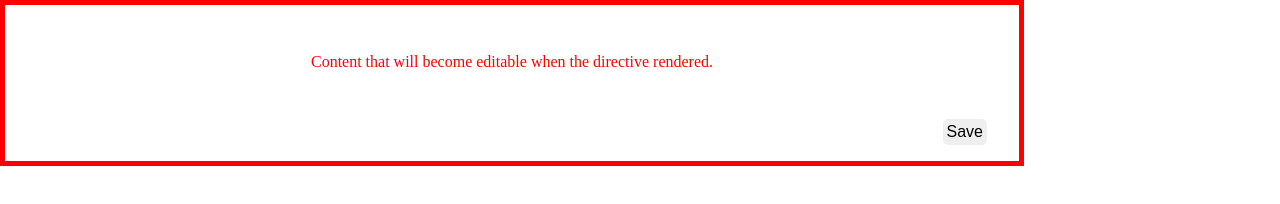
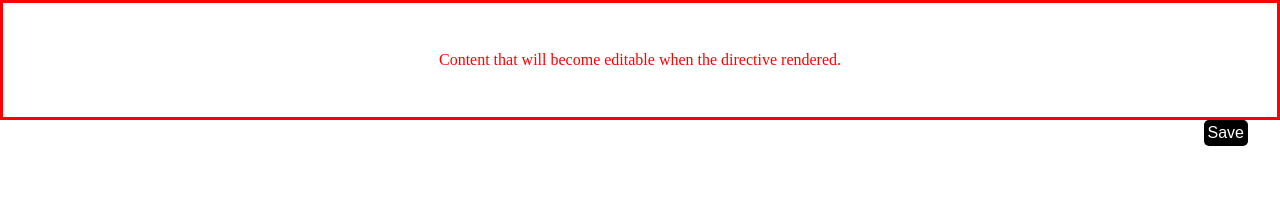
Before and after one commit to mcooperstein/editable-item-directive, a plain HTML site: page index.html in a window 1280 px wide. Both pictures are taken after a click on the button "Edit". Drawn offline with nearby package versions, Linux system fonts and the light colour scheme.

Commit message:
final commit
added link function to directive definition object

re-formatted templateUrl page

```diff
--- a/app.js
+++ b/app.js
@@ -2,9 +2,25 @@ var app = angular.module('myApp', [])
 
 app.directive('makeEditable', function () {
     return {
-        restrict: 'A',
+        restrict: 'E',
         transclude: true,
         templateUrl: 'make-editable.html',
         scope: true,
-    }
+        link: function ($scope, element, attrs) {
+            $scope.editingStatus = false;
+            $scope.buttonText = 'Edit';
+            $scope.contentStatus = true;
+            $scope.toggleEdit = function () {
+                if ($scope.editingStatus == false) {
+                    $scope.editingStatus = true;
+                    $scope.buttonText = 'Save';
+                    $scope.contentStatus = false;
+                } else {
+                    $scope.editingStatus = false;
+                    $scope.buttonText = 'Edit';
+                    $scope.contentStatus = true;
+                }
+            };
+        }
+    };
 });
--- a/index.html
+++ b/index.html
@@ -10,9 +10,9 @@
 </head>
 
 <body>
-    <div make-editable>
+    <make-editable>
         <p>Content that will become editable when the directive rendered.</p>
-    </div>
+    </make-editable>
 </body>
 
 </html>
--- a/make-editable.html
+++ b/make-editable.html
@@ -1,7 +1,6 @@
-<div class="content-holder">
-    <div class="content" ng-init="editableStatus=false" ng-transclude conteneditable="{{editableStatus}}" ng-class="{editable: editableStatus}"></div>
+<div ng-class="{content: contentStatus}">
+    <div ng-transclude contenteditable="{{editingStatus}}" ng-class="{editing: editingStatus}"></div>
     <div class="controls">
-        <button ng-click="editableStatus=true" ng-show="!editableStatus">Edit</button>
-        <button ng-click="editableStatus=false" ng-show="editableStatus">Save</button>
+        <button ng-click="toggleEdit()">{{buttonText}}</button>
     </div>
 </div>
--- a/style.css
+++ b/style.css
@@ -16,22 +16,19 @@
     -webkit-padding-end: 0px;
 }
 
-p {
-    text-align: center;
-}
-
-.content-holder {
+.content {
     width: 80%;
     margin-left: auto;
     margin-right: auto;
-    border: 5px solid red;
+    border: 5px solid black;
     display: inline-block;
 }
 
-.editable {
+.editing {
+    color: red;
     padding: 3em;
-    color: red;
     text-align: center;
+    border: 3px solid red;
 }
 
 button {
@@ -40,4 +37,6 @@ button {
     padding: 0.25em;
     margin-right: 2em;
     margin-bottom: 1em;
+    background-color: black;
+    color: white;
 }
```
